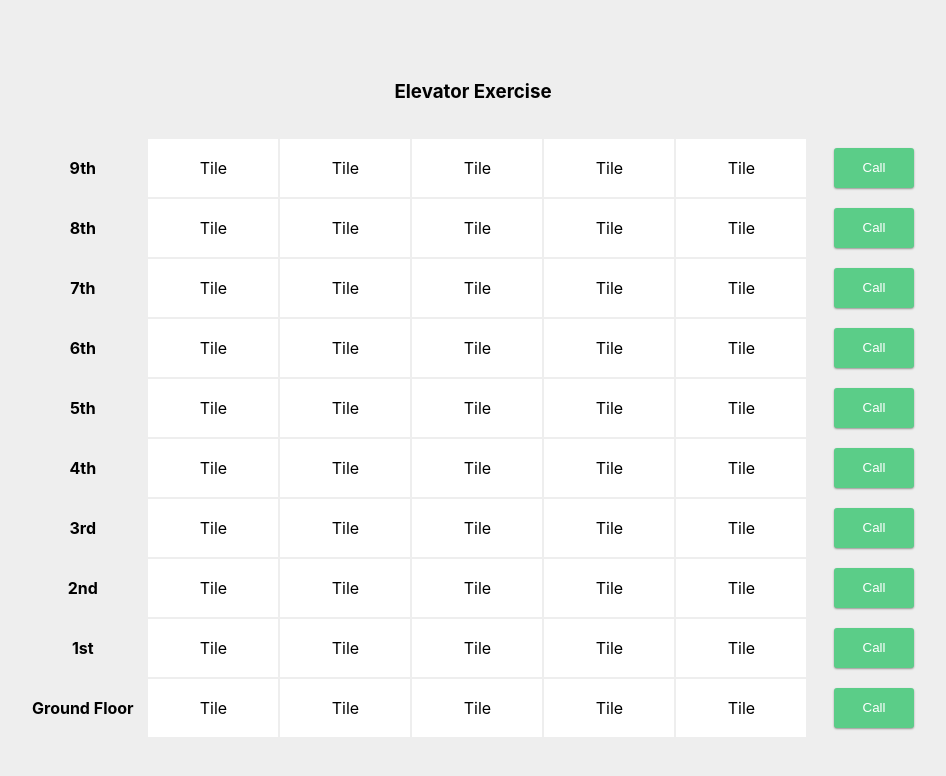
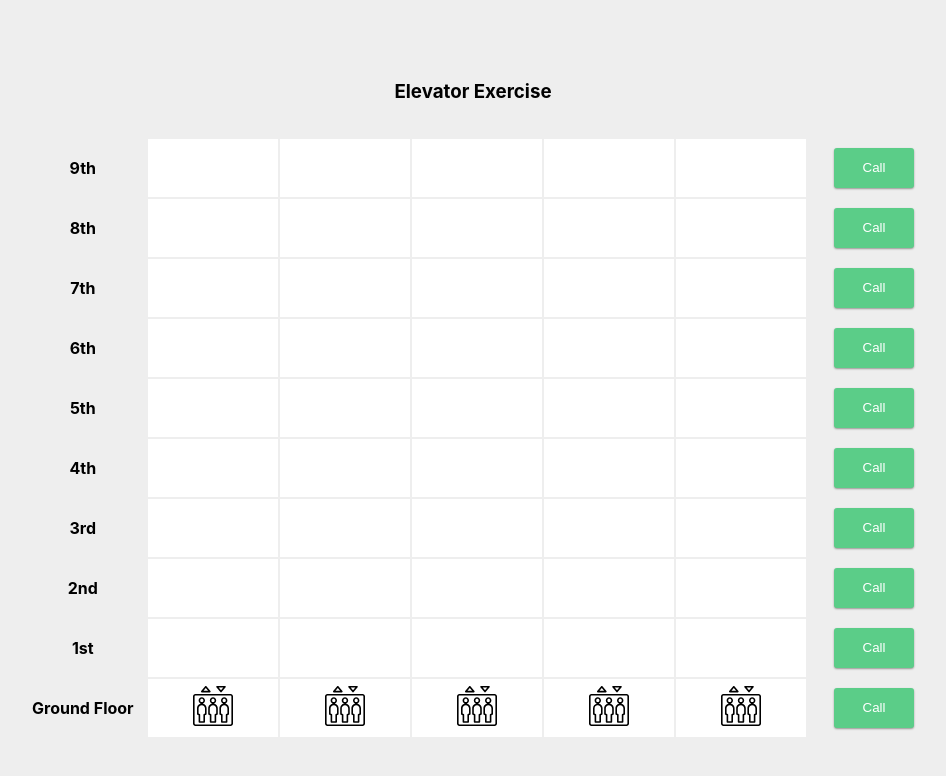
Before and after one commit to nivgitzi/arbox-tasks, a React (Create React App) app: page / in a window 1280 px wide. Shown: the top 776 px of the page, without its empty margins (167-1113 px from the left). Built offline with nearby package versions, Linux system fonts and the light colour scheme.

Commit message:
add elevators

```diff
--- a/src/components/Board/Board.jsx
+++ b/src/components/Board/Board.jsx
@@ -1,12 +1,14 @@
+import { useState } from "react";
 import Floor from "../Floor/Floor"
 import "./Board.css"
 
 const Board = ({floorsAmount, elevatorsAmount}) => {
+    const [elevatorFloors] = useState(Array(elevatorsAmount).fill(0))
 
     const floors = [];
 
     for(let index = floorsAmount -1 ; index >= 0; index--) {
-        floors.push(<Floor key={index} elevatorsAmount={elevatorsAmount} floorIndex={index}/>)
+        floors.push(<Floor key={index} elevatorFloors={elevatorFloors} floorIndex={index}/>)
     }
 
     return (<table className="board"><tbody>{floors}</tbody></table>)
--- /dev/null
+++ b/src/components/Elevator/Elevator.css
@@ -0,0 +1,16 @@
+.elevator {
+    width: 5vw;
+    height: 5vh;
+}
+
+.call.elevator {
+    background-color: #000000;
+}
+
+.waiting.elevator{
+    background-color: #ed484d;
+}
+
+.arrived.elevator{
+    background-color: #5bcd88;
+}
--- /dev/null
+++ b/src/components/Elevator/Elevator.jsx
@@ -0,0 +1,10 @@
+import "./Elevator.css"
+import {ReactComponent as ElevatorIcon} from "../../icons/elevator.svg"
+import { floorStatus } from "../../consts/floors"
+import { statusClassNames } from "../../consts/classNames"
+
+const Elevator = (status = floorStatus.call) => {
+    return (<ElevatorIcon className={`elevator ${statusClassNames[status]}`}/>)
+}
+
+export default Elevator
--- a/src/components/Floor/Floor.jsx
+++ b/src/components/Floor/Floor.jsx
@@ -2,11 +2,12 @@ import "./Floor.css"
 import Tile from "../Tile/Tile"
 import FloorButton from "../FloorButton/FloorButton"
 import { useState } from "react"
-import {floorStates} from "../../consts/floors"
+import {floorStatus} from "../../consts/floors"
+import Elevator from "../Elevator/Elevator"
 
 
-const Floor = ({elevatorsAmount, floorIndex}) => {
-    const [floorState] = useState(floorStates.call)
+const Floor = ({elevatorFloors, floorIndex}) => {
+    const [status] = useState(floorStatus.call)
 
     const getFloorTitle = (floorIndex) => {
         switch (floorIndex) {
@@ -25,15 +26,15 @@ const Floor = ({elevatorsAmount, floorIndex}) => {
 
     const tiles = [];
 
-    for(let index = 0; index < elevatorsAmount; index++) {
-        tiles.push(<Tile key={index}>Tile</Tile>)
+    for(let index = 0; index < elevatorFloors.length; index++) {
+        tiles.push(<Tile key={index}>{ elevatorFloors[index] === floorIndex && <Elevator />}</Tile>)
     }
 
     return (
     <tr className="floor">
         <th className="floor-title">{getFloorTitle(floorIndex)}</th>
         <>{tiles}</>
-        <td className="floor-btn"><FloorButton floorState={floorState}/></td>
+        <td className="floor-btn"><FloorButton status={status}/></td>
     </tr>
     )
 }
--- a/src/components/FloorButton/FloorButton.css
+++ b/src/components/FloorButton/FloorButton.css
@@ -11,17 +11,17 @@ button {
     box-shadow:0px 1px 2px #979693;
 }
 
-.call-btn {
+button.call {
     background: #5bcd88;
     color: #ffffff;
 }
 
-.waiting-btn {
+button.waiting {
     background: #ed484d;
     color: #ffffff;
 }
 
-.arrived-btn {
+button.arrived {
     border: 1.5px solid #5bcd88;
     font-weight: 600;
     background-color: transparent;
--- a/src/components/FloorButton/FloorButton.jsx
+++ b/src/components/FloorButton/FloorButton.jsx
@@ -1,9 +1,9 @@
-import { buttonClassnames, buttonTitles } from "../../consts/floorButtons"
+import { statusClassNames } from "../../consts/classNames"
+import { buttonTitles } from "../../consts/floorButtons"
 import "./FloorButton.css"
 
-const FloorButton = ({floorState}) => {
-    console.log(floorState)
-    return (<button className={buttonClassnames[floorState]}>{buttonTitles[floorState]}</button>)
+const FloorButton = ({status}) => {
+    return (<button className={statusClassNames[status]}>{buttonTitles[status]}</button>)
 }
 
 export default FloorButton
--- a/src/components/Tile/Tile.jsx
+++ b/src/components/Tile/Tile.jsx
@@ -1,7 +1,7 @@
 import "./Tile.css"
 
-const Tile = () => {
-    return <td className="tile">Tile</td>
+const Tile = ({ children }) => {
+    return <td className="tile">{children}</td>
 }
 
 export default Tile;
--- /dev/null
+++ b/src/consts/classNames.js
@@ -0,0 +1,7 @@
+import { floorStatus } from "./floors"
+
+export const statusClassNames = {
+    [floorStatus.call]: "call",
+    [floorStatus.waiting]: "waiting",
+    [floorStatus.arrived]: "arrived"
+}
--- a/src/consts/floorButtons.js
+++ b/src/consts/floorButtons.js
@@ -1,13 +1,7 @@
-import { floorStates } from "./floors"
+import { floorStatus } from "./floors"
 
 export const buttonTitles = {
-    [floorStates.call]: "Call",
-    [floorStates.waiting]: "Waiting",
-    [floorStates.arrived]: "Arrived"
+    [floorStatus.call]: "Call",
+    [floorStatus.waiting]: "Waiting",
+    [floorStatus.arrived]: "Arrived"
 }
-
-export const buttonClassnames = {
-    [floorStates.call]: "call-btn",
-    [floorStates.waiting]: "waiting-btn",
-    [floorStates.arrived]: "arrived-btn"
-}
--- a/src/consts/floors.js
+++ b/src/consts/floors.js
@@ -1,4 +1,4 @@
-export const floorStates = {
+export const floorStatus = {
     call: 0,
     waiting: 1,
     arrived: 2
```
Also changed, not shown: src/components/Elevator/Elavator.jsx (deleted).
